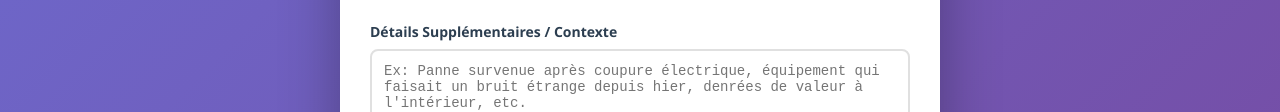
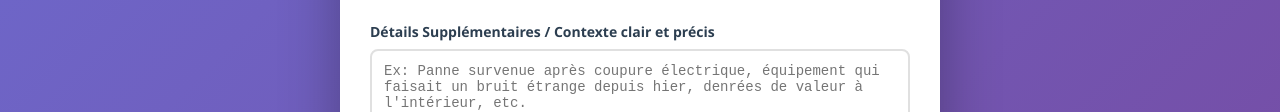
Before and after one commit to Lionel409/urgence-froid-sofitel, a plain HTML site: page index.html in a window 1280 px wide. Shown: the part 1592-1704 px from the top of the page. Drawn offline with Linux system fonts and the light colour scheme.

Commit message:
Update index.html

```diff
--- a/index.html
+++ b/index.html
@@ -359,7 +359,7 @@
 
                 <!-- Détails supplémentaires -->
                 <div class="form-group">
-                    <label>Détails Supplémentaires / Contexte</label>
+                    <label>Détails Supplémentaires / Contexte clair et précis</label>
                     <textarea name="details" placeholder="Ex: Panne survenue après coupure électrique, équipement qui faisait un bruit étrange depuis hier, denrées de valeur à l'intérieur, etc."></textarea>
                 </div>
 
```
